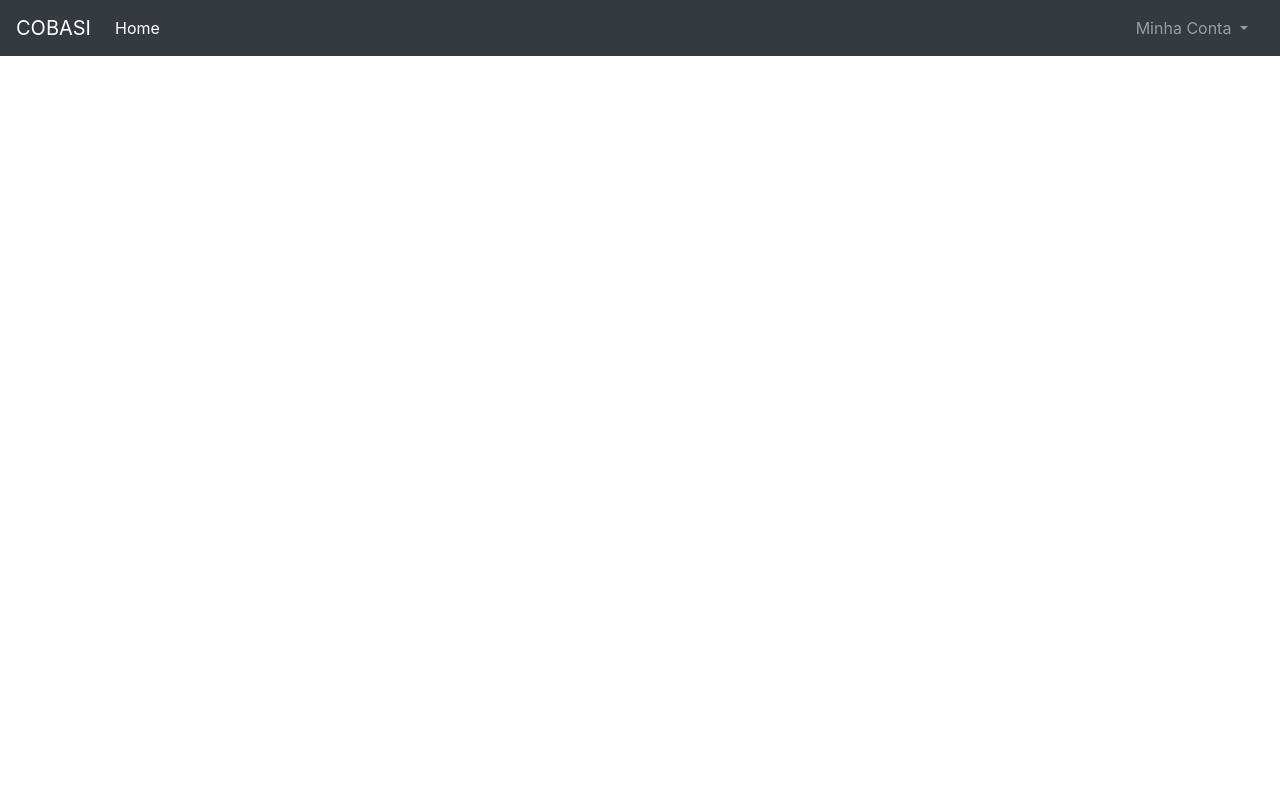
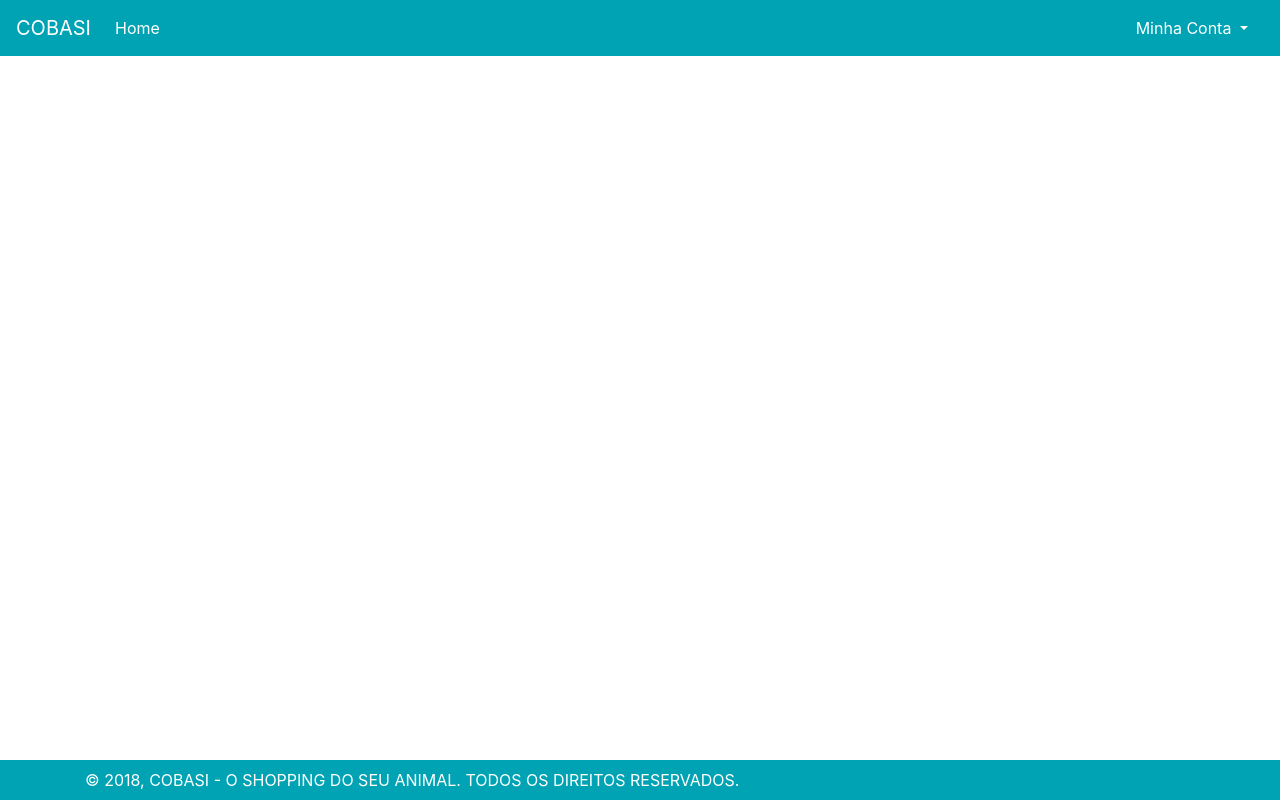
Before and after one commit to RaphaelBlefari/cobasi, an Angular app: page / in a window 1280 px wide. Built offline with nearby package versions, Linux system fonts and the light colour scheme.

Commit message:
Atualizando Css Menu e Footer

```diff
--- a/src/app/footer/footer.component.html
+++ b/src/app/footer/footer.component.html
@@ -1,3 +1,5 @@
-<p>
-  footer works!
-</p>
+<footer class="footer bg-primario ">
+  <div class="container">
+    <span class="text-muted ft-primario">© 2018, COBASI - O SHOPPING DO SEU ANIMAL. TODOS OS DIREITOS RESERVADOS.</span>
+  </div>
+</footer>
--- a/src/app/menu/menu.component.html
+++ b/src/app/menu/menu.component.html
@@ -1,4 +1,4 @@
-<nav class="navbar navbar-expand-lg navbar-dark bg-dark">
+<nav class="navbar navbar-expand-lg navbar-dark bg-dark ft-primario bg-primario">
   <a class="navbar-brand" href="#">COBASI</a>
   <button class="navbar-toggler" type="button" data-toggle="collapse" data-target="#navbarColor01" aria-controls="navbarColor01"
     aria-expanded="false" aria-label="Toggle navigation">
@@ -15,7 +15,7 @@
     </ul>
     <ul class="navbar-nav mr-2">
       <li class="nav-item dropdown ">
-        <a class="nav-link dropdown-toggle" href="#" id="navbarDropdownMenuLink" data-toggle="dropdown" aria-haspopup="true" aria-expanded="false">
+        <a class="nav-link dropdown-toggle ft-primario" href="#" id="navbarDropdownMenuLink" data-toggle="dropdown" aria-haspopup="true" aria-expanded="false">
           Minha Conta
         </a>
         <div class="dropdown-menu" aria-labelledby="navbarDropdownMenuLink">
@@ -28,3 +28,5 @@
 </nav>
 
 <router-outlet></router-outlet>
+
+<app-cobasi-footer></app-cobasi-footer>
--- a/src/styles.css
+++ b/src/styles.css
@@ -1,5 +1,30 @@
+/* Cores Padroes */
+.bg-primario{
+    background-color: #00a3b4 !important;
+    color:white !important;
+}
+.ft-primario {
+    color:white !important;
+}
+
+
 @media (min-width: 992px){
 .navbar-expand-lg .navbar-nav .dropdown-menu {
     margin-left: -15px;
 }
 }
+
+footer {
+    position: absolute;
+    bottom: 0;
+    width: 100%;
+    height: 40px;
+    line-height: 40px;
+    background-color: #f5f5f5;
+}
+
+.dropdown-item:hover, .dropdown-item:focus {
+    color: white;
+    text-decoration: none;
+    background-color: #00a3b4;
+}
```
Also changed, not shown: package.json (line endings or trailing spaces).
